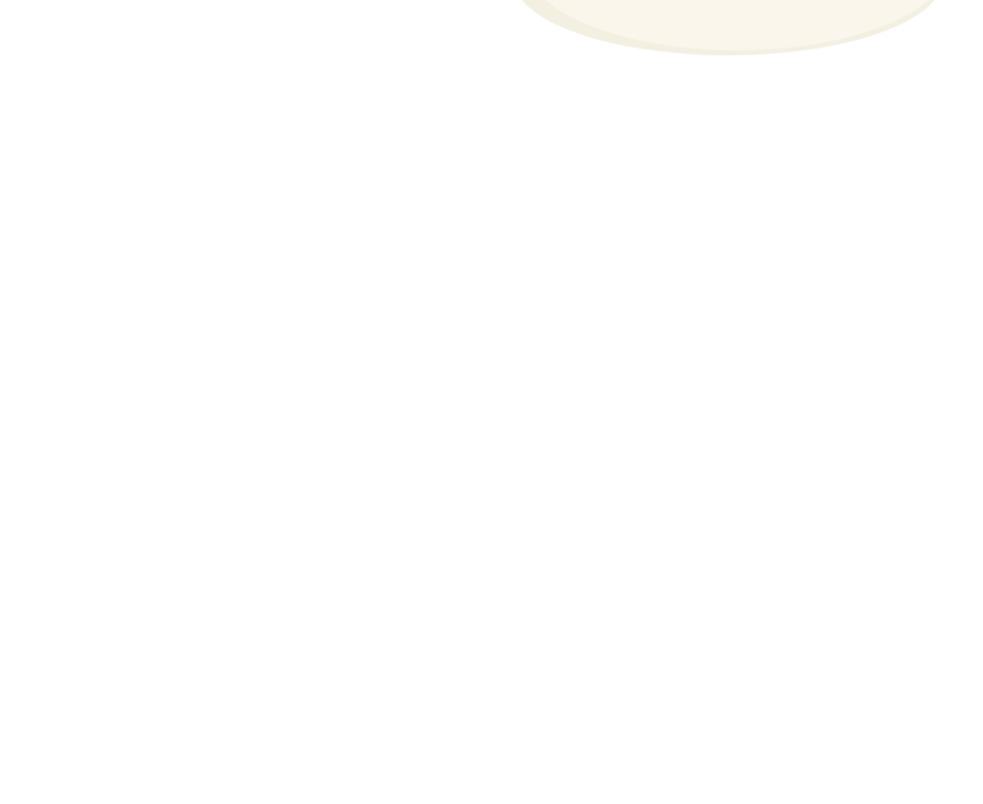
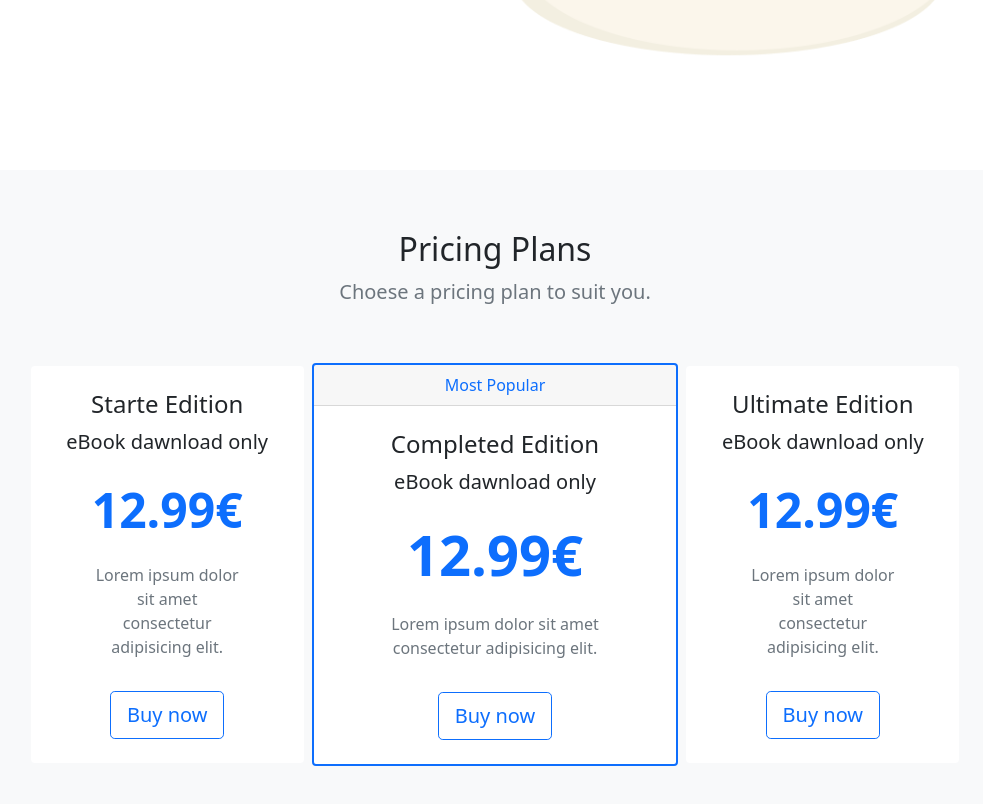
Before and after one commit to Majus1/Project-9_eBook, a plain HTML site: page index.html in a window 1280 px wide. Shown: the part 556-1360 px from the top of the page, without its empty margins (145-1128 px from the left). Before the commit the page ends 800 px from the top, so only its background shows below. Drawn offline with nearby package versions, Linux system fonts and the light colour scheme.

Commit message:
Added pricing section

```diff
--- a/index.html
+++ b/index.html
@@ -67,6 +67,53 @@
     </section>
 
     <!-- pricing plans -->
+    <section id="pricing" class="bg-light mt-5">
+        <div class="container-lg">
+            <div class="text-center">
+                <h2>Pricing Plans</h2>
+                <p class="lead text-muted">Choese a pricing plan to suit you.</p>
+            </div>
+            <div class="row my-5 align-items-center justify-content-center g-2">
+                <!-- Card -->
+                <div class="col-8 col-lg-4 col-xl-3">
+                    <div class="card border-0">
+                        <div class="card-body text-center py-4">
+                            <h4 class="card-title">Starte Edition</h4>
+                            <p class="lead card-subtittle">eBook dawnload only</p>
+                            <p class="display-5 my-4 text-primary fw-bold">12.99€</p>
+                            <p class="card-text mx-5 text-muted d-none d-lg-block">Lorem ipsum dolor sit amet consectetur adipisicing elit.</p>
+                            <a href="#" class="btn btn-outline-primary btn-lg mt-3">Buy now</a>
+                        </div>
+                    </div>
+                </div>
+                <!-- Card -->
+                <div class="col-9 col-lg-4">
+                    <div class="card border-primary border-2">
+                        <div class="card-header text-center text-primary">Most Popular</div>
+                        <div class="card-body text-center py-4">
+                            <h4 class="card-title">Completed Edition</h4>
+                            <p class="lead card-subtittle">eBook dawnload only</p>
+                            <p class="display-4 my-4 text-primary fw-bold">12.99€</p>
+                            <p class="card-text mx-5 text-muted d-none d-lg-block">Lorem ipsum dolor sit amet consectetur adipisicing elit.</p>
+                            <a href="#" class="btn btn-outline-primary btn-lg mt-3">Buy now</a>
+                        </div>
+                    </div>
+                </div>
+                <!-- Card -->
+                <div class="col-8 col-lg-4 col-xl-3">
+                    <div class="card border-0">
+                        <div class="card-body text-center py-4">
+                            <h4 class="card-title">Ultimate Edition</h4>
+                            <p class="lead card-subtittle">eBook dawnload only</p>
+                            <p class="display-5 my-4 text-primary fw-bold">12.99€</p>
+                            <p class="card-text mx-5 text-muted d-none d-lg-block">Lorem ipsum dolor sit amet consectetur adipisicing elit.</p>
+                            <a href="#" class="btn btn-outline-primary btn-lg mt-3">Buy now</a>
+                        </div>
+                    </div>
+                </div>
+            </div>
+        </div>
+    </section>
 
     <!-- topics at a glance -->
 
```
